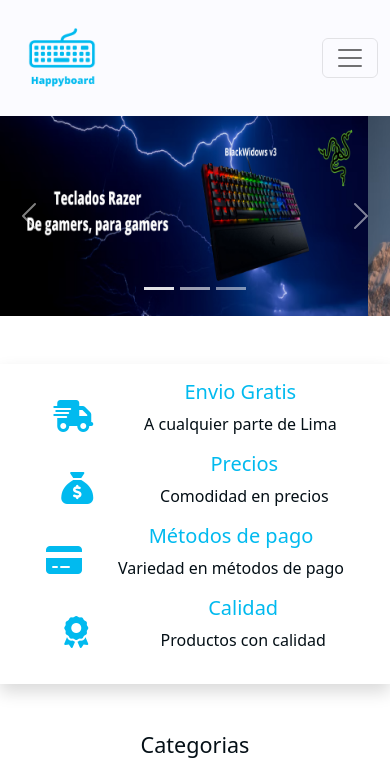
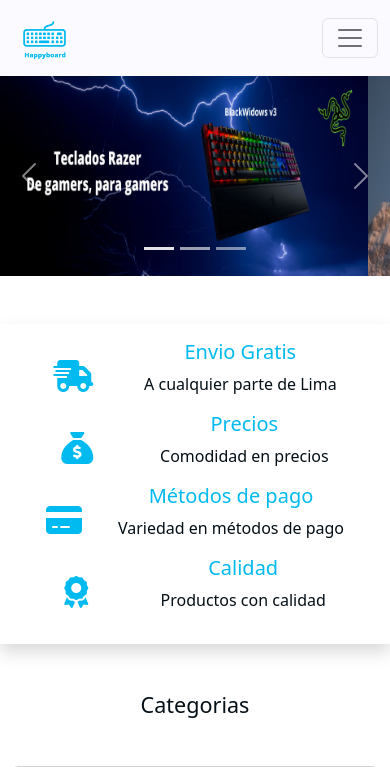
Before and after one commit to Shakur232/happyboard, a plain HTML site: page index.html in a window 390 px wide. Shown: the top 767 px of the page. Drawn offline with nearby package versions, Linux system fonts and the light colour scheme.

Commit message:
responsive navbar logo fixed

```diff
--- a/index.html
+++ b/index.html
@@ -15,7 +15,7 @@
     <section class="navegacion">
         <nav class="navbar navbar-expand-md main-menu fixed" style="box-shadow:none">
             <div class="container">
-              <a href="/" style="min-width:100px; width:100px;">
+              <a href="/" class="logo" style="width:100px;">
                 <img src="assets/images/keyboard.png" alt="keyboard-logo" width="100%">
               </a>
               <button class="navbar-toggler collapsed" type="button" data-bs-toggle="collapse" data-bs-target="#navbarNavDropdown" aria-controls="navbarNavDropdown" aria-expanded="false" aria-label="Toggle navigation">
--- a/style.css
+++ b/style.css
@@ -468,16 +468,23 @@
 
 
 /* media queries */
-@media(max-width:765px){
+@media(max-width:769px){
     .categories-responsive{
         display:block;
     }
     .categories{
         display: none;
     }
+    .logo{
+        width:60px;
+        height:60px;
+    }
+    .logo img{
+        width:65%;
+    }
 
 }
-@media(min-width:765px){
+@media(min-width:769px){
     .categories-responsive{
         display:none;
     }
```
